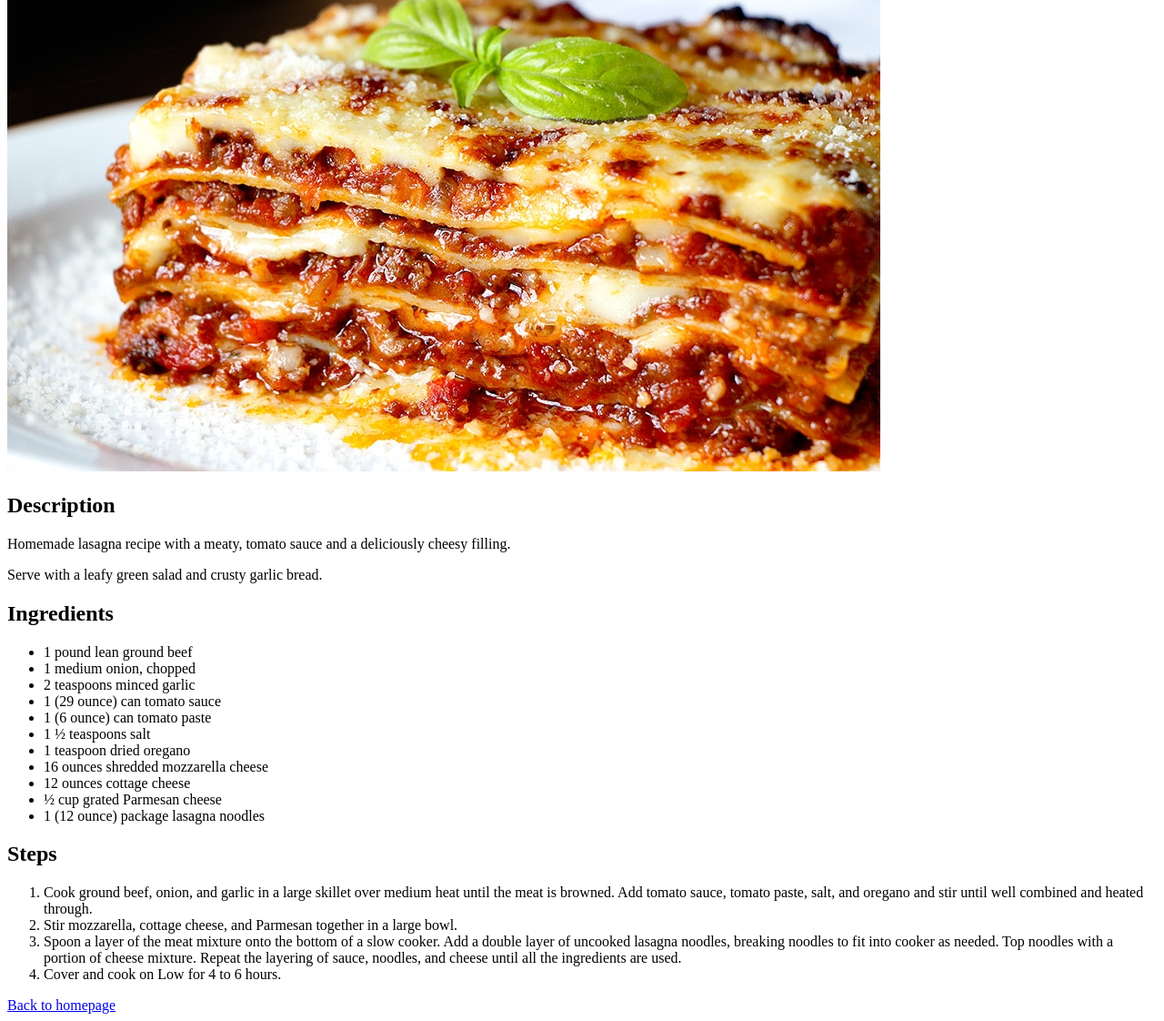
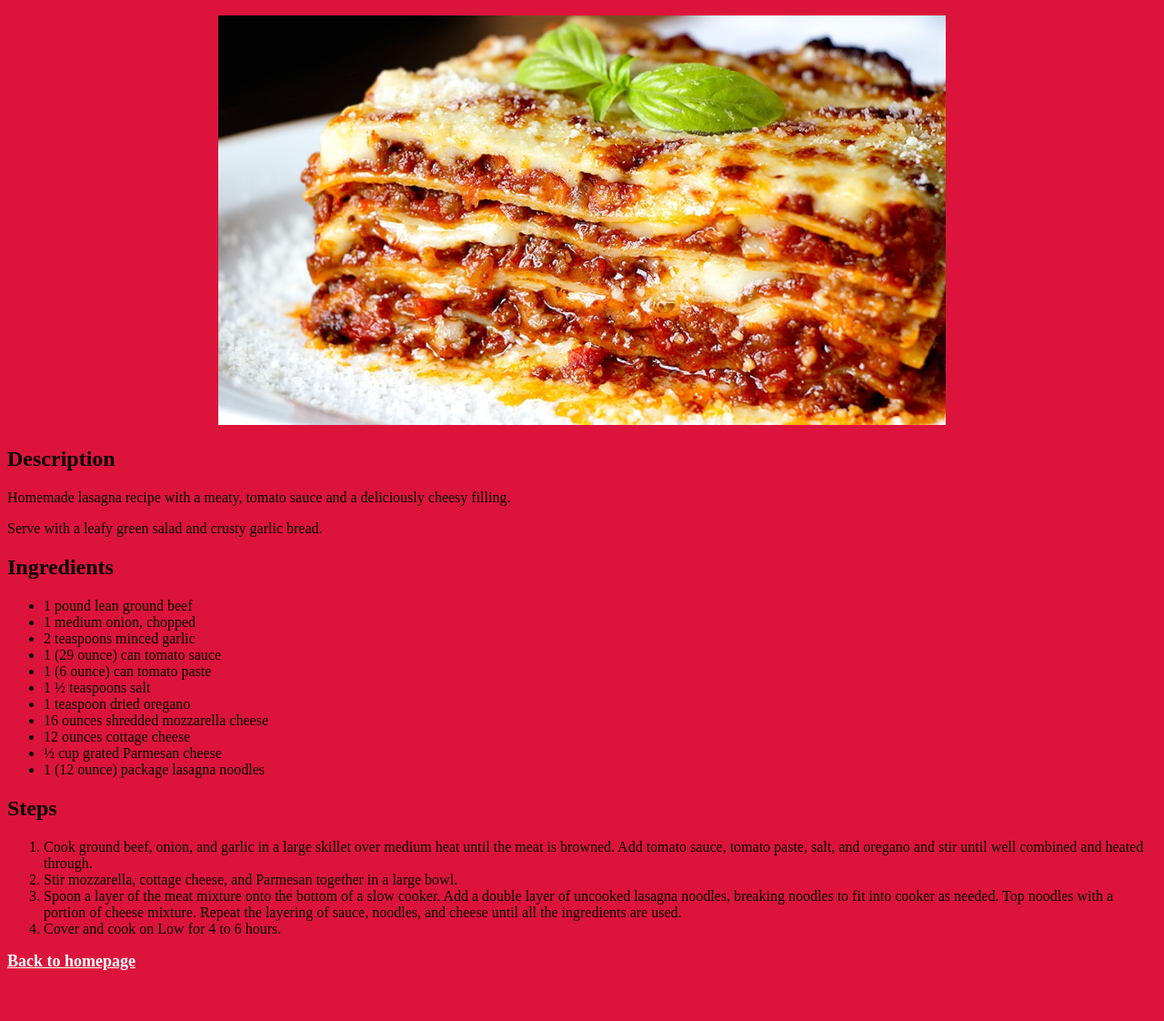
Before and after one commit to mikiprogrammer79/odin-recipes, a plain HTML site: page recipes/lasagna.html in a window 1280 px wide. Shown: the part 102-1224 px from the top of the page at 91% size. After the commit the page ends 1177 px from the top, so only its background shows below. Drawn offline with Linux system fonts and the light colour scheme.

Commit message:
Add selectors and update style.css

```diff
--- a/recipes/lasagna.html
+++ b/recipes/lasagna.html
@@ -5,10 +5,12 @@
     <meta http-equiv="X-UA-Compatible" content="IE=edge">
     <meta name="viewport" content="width=device-width, initial-scale=1.0">
     <title>Lasagna</title>
+    <link rel="stylesheet" type="text/css" href="../style.css">
 </head>
 <body>
     <h1>Lasagna</h1>
-    <img src="../images/lasagna.jpg" alt="lasagna_image">
+    <img id="lasagna" src="../images/lasagna.jpg" alt="lasagna_image">
+<div class="recipes">
     <h2>Description</h2>
         <p>Homemade lasagna recipe with a meaty, tomato sauce and a deliciously cheesy filling.</p>
         <p>Serve with a leafy green salad and crusty garlic bread.</p>
@@ -34,5 +36,6 @@
             <li>Cover and cook on Low for 4 to 6 hours.</li>
         </ol>
     <a href="../index.html">Back to homepage</a>
+</div>
 </body>
 </html>
--- a/style.css
+++ b/style.css
@@ -1,10 +1,9 @@
-body, h1 {
+body{
     background-color: crimson;
-
+    text-align: center;
 }
 
 h1 {
-    text-align: center;
     font-size: 48px;
     color: white;
     font-family: Arial, Helvetica, sans-serif;
@@ -15,10 +14,24 @@ h1 {
     width: auto;
 }
 
-.link,a {
+.link, a {
     color: white;
     font-weight: 700;
     font-family: 'Times New Roman', Times, serif;
     font-size: 18px;
+    display:inline;
+
+}
+
+.recipes {
+    text-align: left;
+}
+
+.recipesh1 {
     text-align: center;
 }
+
+#ravioli, #lasagna, #panna_cotta, #pesto {
+    width: 800px;
+    height: auto;
+}
```
Also changed, not shown: recipes/balsamic_bruschetta.html (+3 -1 lines), recipes/four_cheese_ravioli.html (+4 -1 lines), recipes/panna_cotta.html (+4 -1 lines), recipes/pesto_pasta.html (+4 -1 lines).
